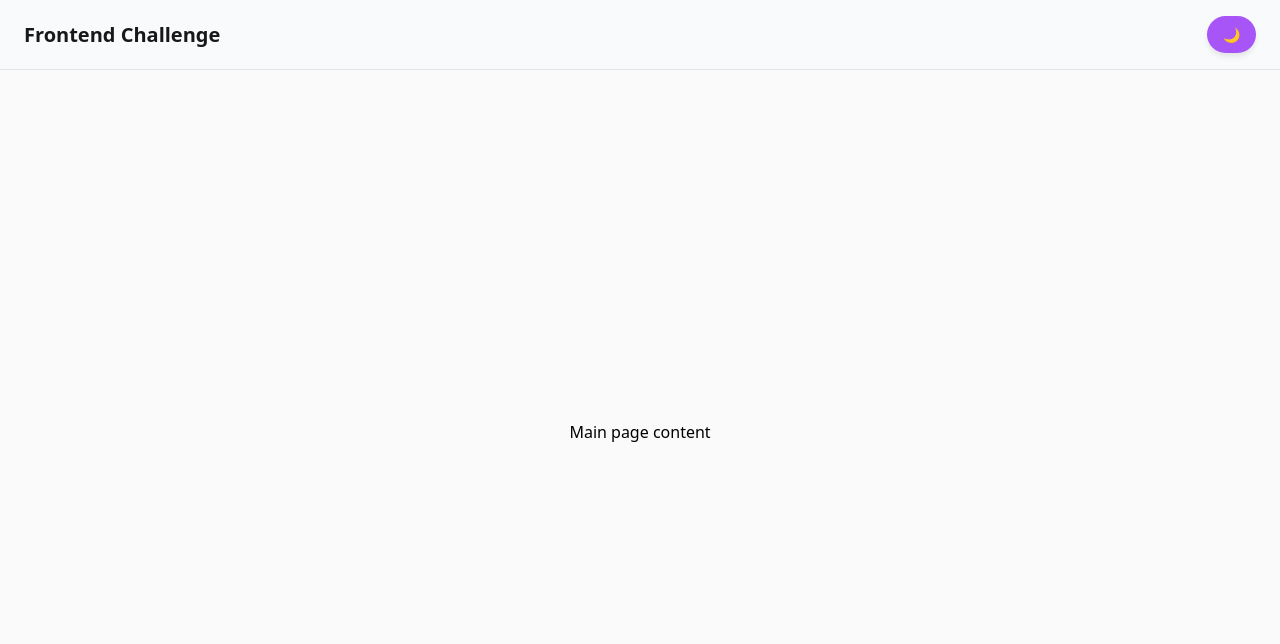
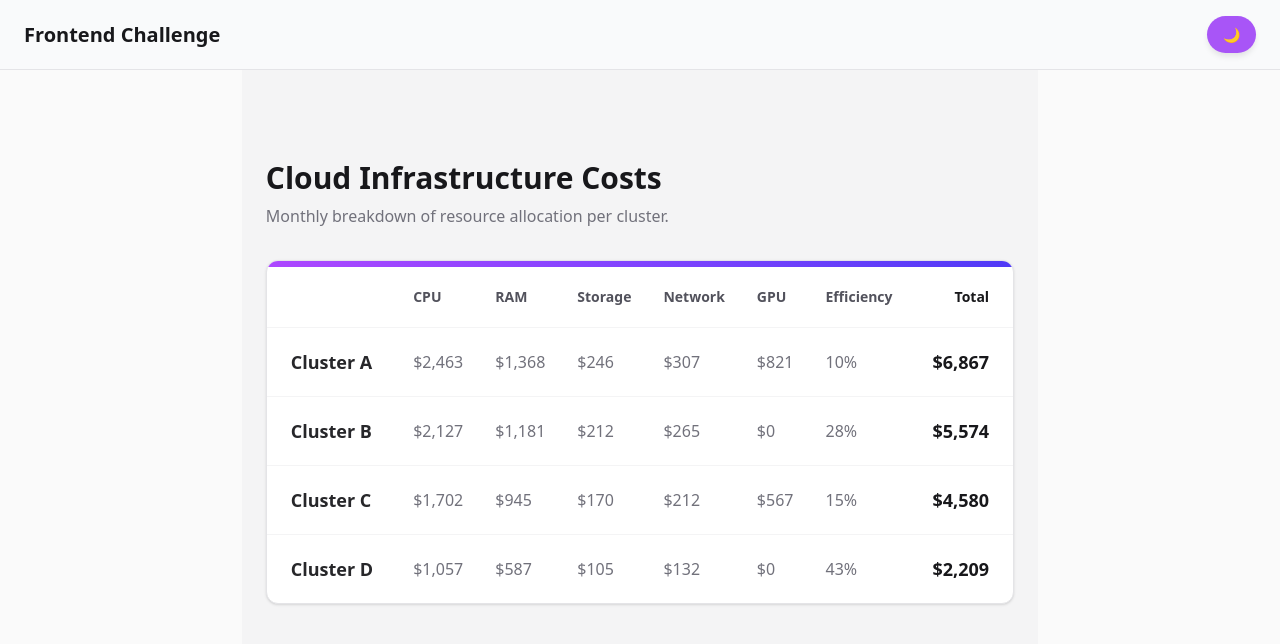
Before and after one commit to ashbel747/frontend-challenge, a Next.js app in the folder frontend/: page / in a window 1280 px wide. Shown: the top 644 px of the page. Built offline with nearby package versions, Linux system fonts and the light colour scheme.

Commit message:
Add initial table structure

```diff
--- a/frontend/app/page.tsx
+++ b/frontend/app/page.tsx
@@ -1,3 +1,4 @@
+import ContentArea from "@/components/ContentArea";
 import Navbar from "@/components/Navbar";
 
 export default function Home() {
@@ -5,7 +6,7 @@ export default function Home() {
     <div className="min-h-screen bg-zinc-50 font-sans dark:bg-black">
       <Navbar />
       <main className="flex min-h-screen items-center justify-center pt-16">
-        Main page content
+        <ContentArea />
       </main>
     </div>
   );
--- /dev/null
+++ b/frontend/components/ContentArea.tsx
@@ -0,0 +1,76 @@
+import React from "react";
+
+export default function ContentArea() {
+
+    const CLUSTER_DATA = [
+        { name: "Cluster A", cpu: 2463, ram: 1368, storage: 246, network: 307, gpu: 821, efficiency: "10%", total: 6867 },
+        { name: "Cluster B", cpu: 2127, ram: 1181, storage: 212, network: 265, gpu: 0, efficiency: "28%", total: 5574 },
+        { name: "Cluster C", cpu: 1702, ram: 945, storage: 170, network: 212, gpu: 567, efficiency: "15%", total: 4580 },
+        { name: "Cluster D", cpu: 1057, ram: 587, storage: 105, network: 132, gpu: 0, efficiency: "43%", total: 2209 },
+    ];
+
+  return (
+    <main className="p-6 bg-zinc-100 dark:bg-zinc-950 min-h-screen pt-24">
+      <header className="mb-8">
+        <h1 className="text-3xl font-bold text-zinc-900 dark:text-white">
+          Cloud Infrastructure Costs
+        </h1>
+        <p className="text-zinc-500 dark:text-zinc-400 mt-2">
+          Monthly breakdown of resource allocation per cluster.
+        </p>
+      </header>
+
+      <div className="overflow-hidden rounded-xl border border-zinc-200 bg-white shadow-sm dark:border-zinc-800 dark:bg-zinc-900">
+        {/* Brand Accent Bar */}
+        <div className="h-1.5 w-full bg-linear-to-r from-purple-500 to-indigo-600" />
+
+        <div className="overflow-x-auto">
+          <table className="w-full border-collapse text-left">
+            <thead>
+              <tr className="border-b border-zinc-100 dark:border-zinc-800">
+                <th className="px-6 py-5 text-sm font-bold text-zinc-400 uppercase tracking-wider"></th>
+                <th className="px-4 py-5 text-sm font-bold text-zinc-600 dark:text-zinc-300">CPU</th>
+                <th className="px-4 py-5 text-sm font-bold text-zinc-600 dark:text-zinc-300">RAM</th>
+                <th className="px-4 py-5 text-sm font-bold text-zinc-600 dark:text-zinc-300">Storage</th>
+                <th className="px-4 py-5 text-sm font-bold text-zinc-600 dark:text-zinc-300">Network</th>
+                <th className="px-4 py-5 text-sm font-bold text-zinc-600 dark:text-zinc-300">GPU</th>
+                <th className="px-4 py-5 text-sm font-bold text-zinc-600 dark:text-zinc-300">Efficiency</th>
+                <th className="px-6 py-5 text-sm font-bold text-zinc-900 dark:text-white text-right">Total</th>
+              </tr>
+            </thead>
+            <tbody className="divide-y divide-zinc-100 dark:divide-zinc-800">
+              {CLUSTER_DATA.map((row, index) => (
+                <tr key={index} className="hover:bg-zinc-50 dark:hover:bg-zinc-800/40 transition-colors">
+                  <td className="px-6 py-5 text-lg font-bold text-zinc-800 dark:text-zinc-100">
+                    {row.name}
+                  </td>
+                  <td className="px-4 py-5 text-zinc-500 dark:text-zinc-400">
+                    ${row.cpu.toLocaleString()}
+                  </td>
+                  <td className="px-4 py-5 text-zinc-500 dark:text-zinc-400">
+                    ${row.ram.toLocaleString()}
+                  </td>
+                  <td className="px-4 py-5 text-zinc-500 dark:text-zinc-400">
+                    ${row.storage.toLocaleString()}
+                  </td>
+                  <td className="px-4 py-5 text-zinc-500 dark:text-zinc-400">
+                    ${row.network.toLocaleString()}
+                  </td>
+                  <td className="px-4 py-5 text-zinc-500 dark:text-zinc-400">
+                    ${row.gpu.toLocaleString()}
+                  </td>
+                  <td className="px-4 py-5 text-zinc-500 dark:text-zinc-400">
+                    {row.efficiency}
+                  </td>
+                  <td className="px-6 py-5 text-right font-bold text-zinc-900 dark:text-purple-400 text-lg">
+                    ${row.total.toLocaleString()}
+                  </td>
+                </tr>
+              ))}
+            </tbody>
+          </table>
+        </div>
+      </div>
+    </main>
+  );
+}
```
